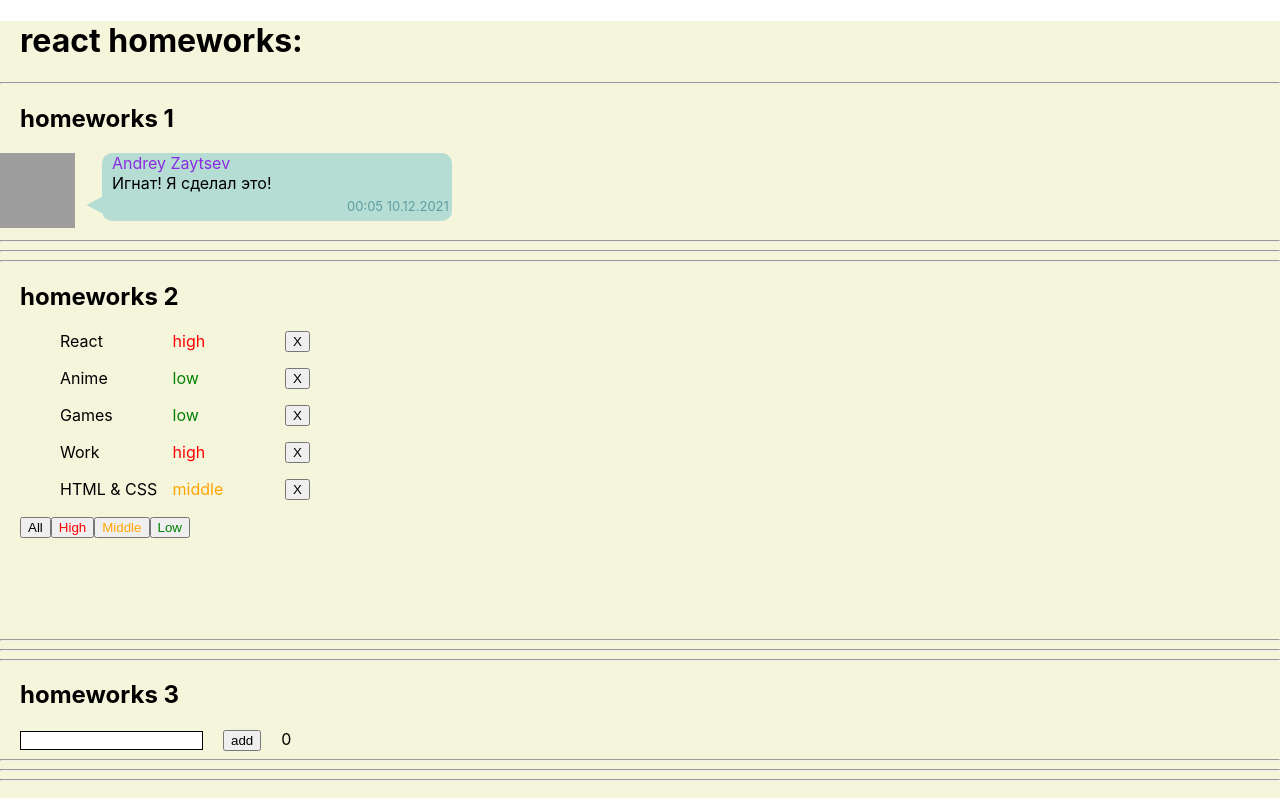
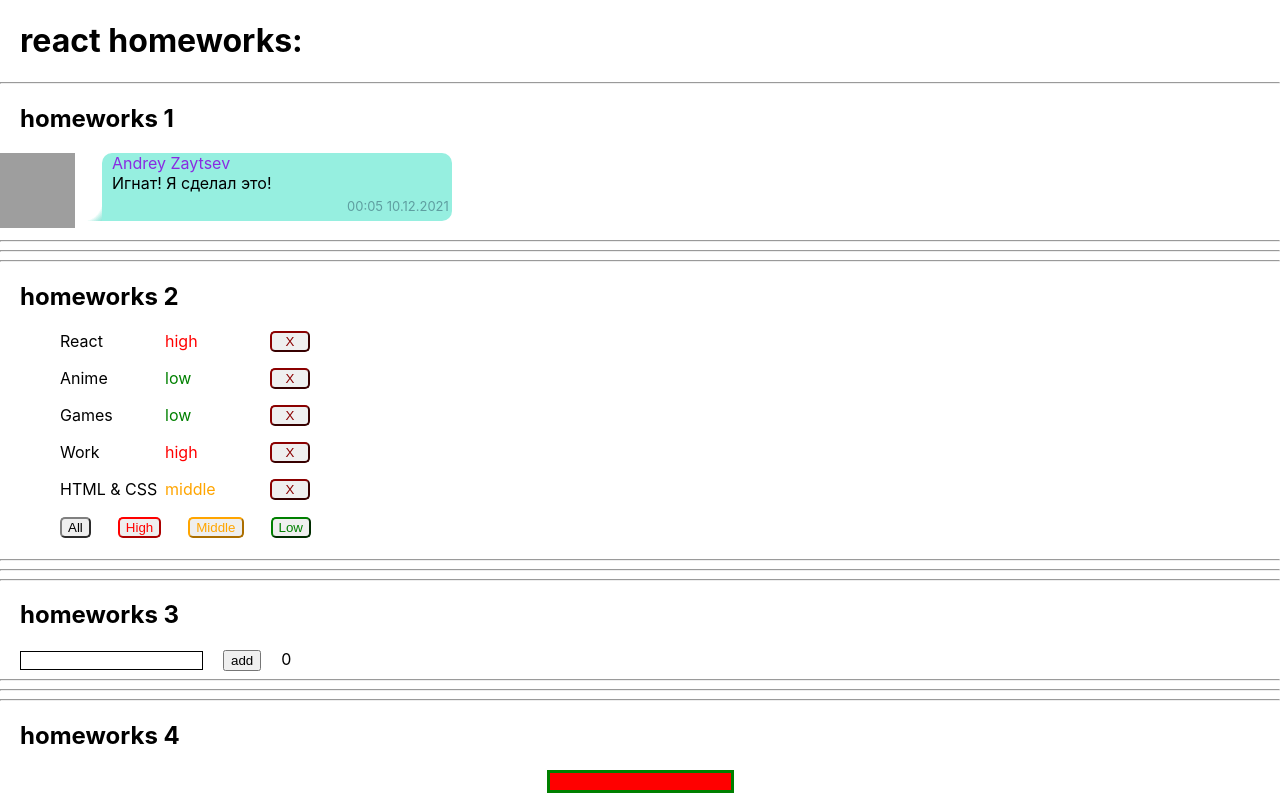
Before and after one commit to AndreyZaytsev90/IT-INC-homework-from-Ignat, a React (Create React App) app in the folder homeworks/: page / in a window 1280 px wide. Shown: the top 798 px of the page. Built offline with nearby package versions, Linux system fonts and the light colour scheme; grey boxes are pictures that could not be loaded.

Commit message:
Add new styles

```diff
--- a/homeworks/src/p1-main/m1-ui/u1-app/App.module.css
+++ b/homeworks/src/p1-main/m1-ui/u1-app/App.module.css
@@ -1,3 +1,3 @@
 .App {
-background-color: beige;
+
 }
--- a/homeworks/src/p2-homeworks/h1/Message.module.css
+++ b/homeworks/src/p2-homeworks/h1/Message.module.css
@@ -10,6 +10,7 @@
     width: 75px;
     height: 75px;
 }
+
 .name {
     margin-left: 10px;
     color: blueviolet;
@@ -25,22 +26,33 @@
     margin-top: 5px;
     color: cadetblue;
 }
+
 .message {
     width: 350px;
     height: 68px;
     margin-left: 2px;
-    background: #B5DDD4;
+    background: #96efe0;
     position: relative;
-    border-radius: 10px;
+    border-radius: 10px 10px 10px 0px;
 }
-.message :before {
+
+.message :after {
+    /*  content: "";
+      width: 0;
+      height: 0;
+      position: absolute;
+      right: 100%;
+      top: calc(50% + 10px);
+      border-top: 8px solid transparent;
+      border-right: 15px solid #B5DDD4;
+      border-bottom: 8px solid transparent;*/
     content: "";
-    width: 0;
-    height: 0;
     position: absolute;
+    bottom: 0;
     right: 100%;
-    top: calc(50% + 10px);
-    border-top: 8px solid transparent;
-    border-right: 15px solid #B5DDD4;
-    border-bottom: 8px solid transparent;
+    display: block;
+    width: 20px;
+    height: 20px;
+    background: radial-gradient(40px at top left, transparent 50%, #77e0cf);
+
 }
--- a/homeworks/src/p2-homeworks/h2/Affair.tsx
+++ b/homeworks/src/p2-homeworks/h2/Affair.tsx
@@ -1,6 +1,7 @@
 import React from 'react'
 import {AffairType} from "./HW2";
 import style from "./Affairs.module.css"
+import SuperButton from "../h4/common/c2-SuperButton/SuperButton";
 
 type AffairPropsType = {
     affair: AffairType
@@ -19,7 +20,7 @@ function Affair(props: AffairPropsType) {
                       style={props.affair.priority === 'high'
                           ? {color: 'red'} : props.affair.priority === 'middle'
                               ? {color: 'orange'} : {color: 'green'}}>{props.affair.priority}</div>
-                <button className={style.button} onClick={deleteCallback}>X</button>
+                <SuperButton className={style.buttonX} onClick={deleteCallback}>X</SuperButton>
             </li>
         </ul>
     )
--- a/homeworks/src/p2-homeworks/h2/Affairs.module.css
+++ b/homeworks/src/p2-homeworks/h2/Affairs.module.css
@@ -1,25 +1,61 @@
 .global {
-    min-height: 300px;
+    min-height: 220px;
 }
+
 .someClass {
     margin-left: 20px;
     /*border: 1px solid red;*/
 }
+
 .box {
     display: flex;
     justify-content: space-between;
     width: 250px;
 }
+
 .name {
     width: 100px;
 }
+
 .priority {
     width: 100px;
 
 }
-.boxButton {
-   margin-bottom: auto;
-}
-.button {
+
+.buttonAll {
+    border-color: grey;
+    border-radius: 5px;
     cursor: pointer;
 }
+
+.buttonHigh {
+    color: red;
+    margin-left: 27px;
+    border-color: red;
+    border-radius: 5px;
+    cursor: pointer;
+}
+
+.buttonMiddle {
+    color: orange;
+    margin-left: 27px;
+    border-color: orange;
+    border-radius: 5px;
+    cursor: pointer;
+}
+
+.buttonLow {
+    color: green;
+    margin-left: 27px;
+    border-color: green;
+    border-radius: 5px;
+    cursor: pointer;
+}
+
+.buttonX {
+    color: darkred;
+    border-color: darkred;
+    width: 40px;
+    border-radius: 5px ;
+    cursor: pointer;
+}
--- a/homeworks/src/p2-homeworks/h2/Affairs.tsx
+++ b/homeworks/src/p2-homeworks/h2/Affairs.tsx
@@ -2,6 +2,7 @@ import React, {Dispatch, SetStateAction} from 'react'
 import Affair from './Affair'
 import {AffairType, FilterType} from './HW2'
 import style from "./Affairs.module.css"
+import SuperButton from "../h4/common/c2-SuperButton/SuperButton";
 
 type AffairsPropsType = {
   data: Array<AffairType>
@@ -36,11 +37,13 @@ function Affairs(props: AffairsPropsType) {
     <div className={style.global}>
 
       {mappedAffairs}
-            <div style={{marginLeft: 20}} className={style.boxButton}>
-                <button onClick={setAll}>All</button>
-                <button style={{color: "red"}} onClick={setHigh}>High</button>
-                <button style={{color: "orange"}} onClick={setMiddle}>Middle</button>
-                <button style={{color: "green"}} onClick={setLow}>Low</button>
+
+
+      <div style={{marginLeft: 60}}>
+        <SuperButton className={style.buttonAll} onClick={setAll}>All</SuperButton>
+        <SuperButton className={style.buttonHigh} onClick={setHigh}>High</SuperButton>
+        <SuperButton className={style.buttonMiddle} onClick={setMiddle}>Middle</SuperButton>
+        <SuperButton className={style.buttonLow} onClick={setLow}>Low</SuperButton>
       </div>
 
     </div>
--- a/homeworks/src/p2-homeworks/h4/common/c2-SuperButton/SuperButton.tsx
+++ b/homeworks/src/p2-homeworks/h4/common/c2-SuperButton/SuperButton.tsx
@@ -10,7 +10,8 @@ type SuperButtonPropsType = DefaultButtonPropsType & {
 
 const SuperButton: React.FC<SuperButtonPropsType> = (
     {
-        red, className,
+        red,
+      className,
         ...restProps// все остальные пропсы попадут в объект restProps, там же будет children
     }
 ) => {
```
Lines whose indentation alone changed are shown as unchanged.
